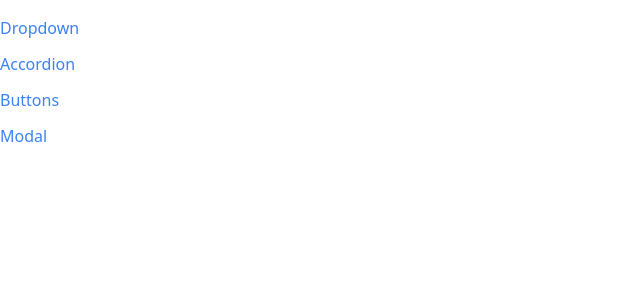
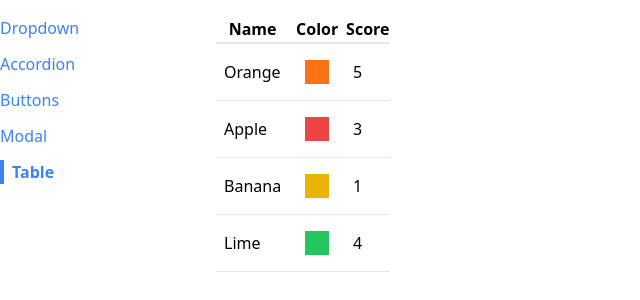
Before and after one commit to RDoll-Repo/React-Course-Comps, a React (Create React App) app: page /table in a window 1280 px wide. Shown: the top 300 px of the page, without its empty margins (0-640 px from the left). Built offline with nearby package versions, Linux system fonts and the light colour scheme.

Commit message:
table started

```diff
--- a/src/App.js
+++ b/src/App.js
@@ -4,6 +4,7 @@ import DropdownPage from "./pages/DropdownPage";
 import Sidebar from "./components/Sidebar";
 import ButtonPage from "./pages/ButtonPage"
 import ModalPage from "./pages/ModalPage";
+import TablePage from "./pages/TablePage";
 
 function App() {
     return (
@@ -25,6 +26,10 @@ function App() {
                 <Route path="/modal">
                     <ModalPage />
                 </Route>
+
+                <Route path="/table">
+                    <TablePage />
+                </Route>
             </div>
         </div>
     );
--- a/src/components/Sidebar.js
+++ b/src/components/Sidebar.js
@@ -5,7 +5,8 @@ function Sidebar() {
         { label: 'Dropdown', path: '/' },
         { label: 'Accordion', path: '/accordion' },
         { label: 'Buttons', path: '/buttons' },
-        { label: 'Modal', path: '/modal'}
+        { label: 'Modal', path: '/modal'},
+        { label: 'Table', path: '/table'}
     ];
 
     const renderedLinks = links.map((link) => {
--- /dev/null
+++ b/src/components/Table.js
@@ -0,0 +1,30 @@
+function Table({ data, config, keyFn }) {
+    const renderedHeaders = config.map((column) => {
+        return <th key={column.label}>{column.label}</th>
+    });
+
+    const renderedRows = data.map((rowData) => {
+        const renderedCells = config.map((column) => {
+            return <td className='p-2' key={column.label}>{column.render(rowData)}</td>
+        })
+
+        return (
+            <tr className="border-b" key={keyFn(rowData)}>
+                {renderedCells}
+            </tr>
+        )
+    })
+
+    return <table className="table-auto border-spacing-2">
+        <thead>
+            <tr className="border-b-2">
+                {renderedHeaders}
+            </tr>
+        </thead>
+        <tbody>
+           {renderedRows}
+        </tbody>
+    </table>
+}
+
+export default Table;
--- /dev/null
+++ b/src/pages/TablePage.js
@@ -0,0 +1,35 @@
+import Table from "../components/Table";
+
+function TablePage() {
+    const data = [
+        { name: 'Orange', color: 'bg-orange-500', score: 5},
+        { name: 'Apple', color: 'bg-red-500', score: 3},
+        { name: 'Banana', color: 'bg-yellow-500', score: 1},
+        { name: 'Lime', color: 'bg-green-500', score: 4}
+    ]
+
+    const config = [
+        {
+            label: 'Name',
+            render: (fruit) => fruit.name
+        },
+        {
+            label: 'Color',
+            render: (fruit) => <div className={`p-3 m-2 ${fruit.color}`}/>
+        },
+        {
+            label: 'Score',
+            render:(fruit) => fruit.score
+        }
+    ]
+
+    const keyFn = (fruit) => {
+        return fruit.name;
+    };
+
+    return <div>
+        <Table data={data} config={config} keyFn={keyFn}/>
+    </div>
+}
+
+export default TablePage
```
